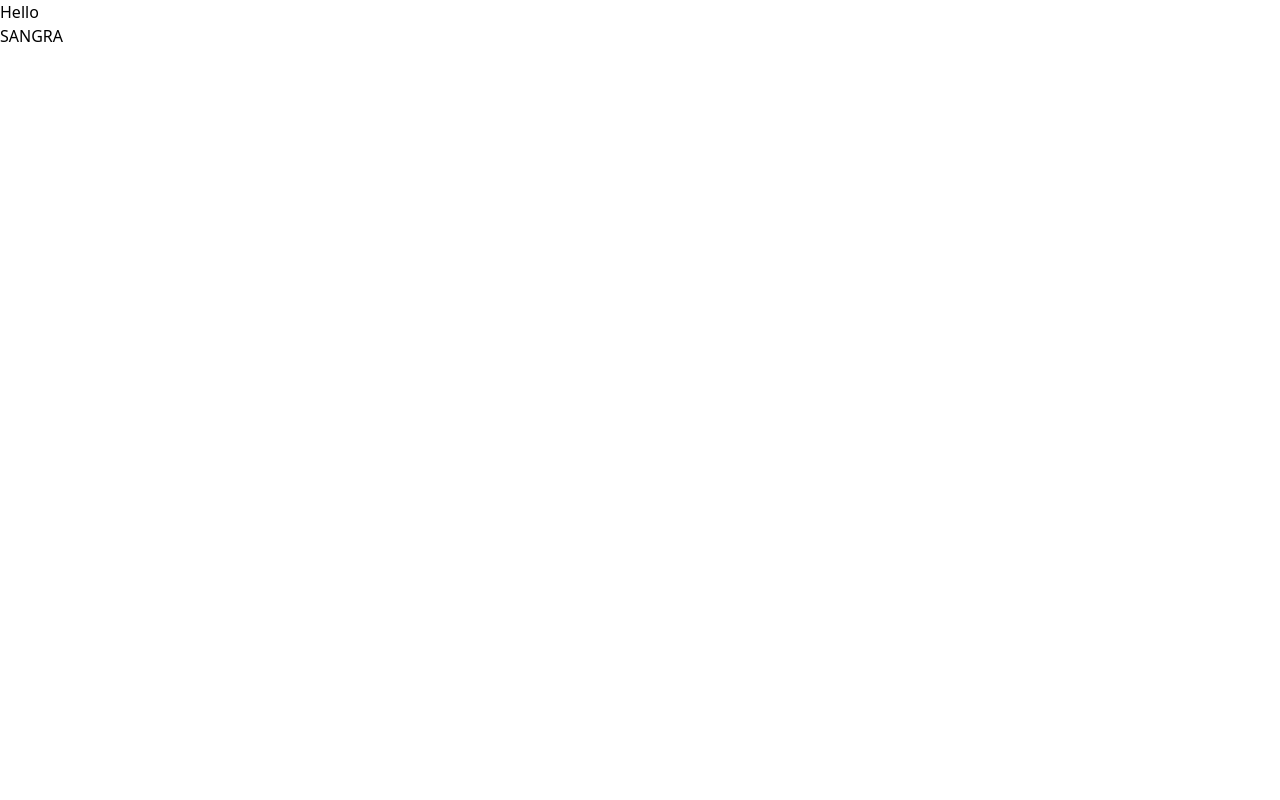
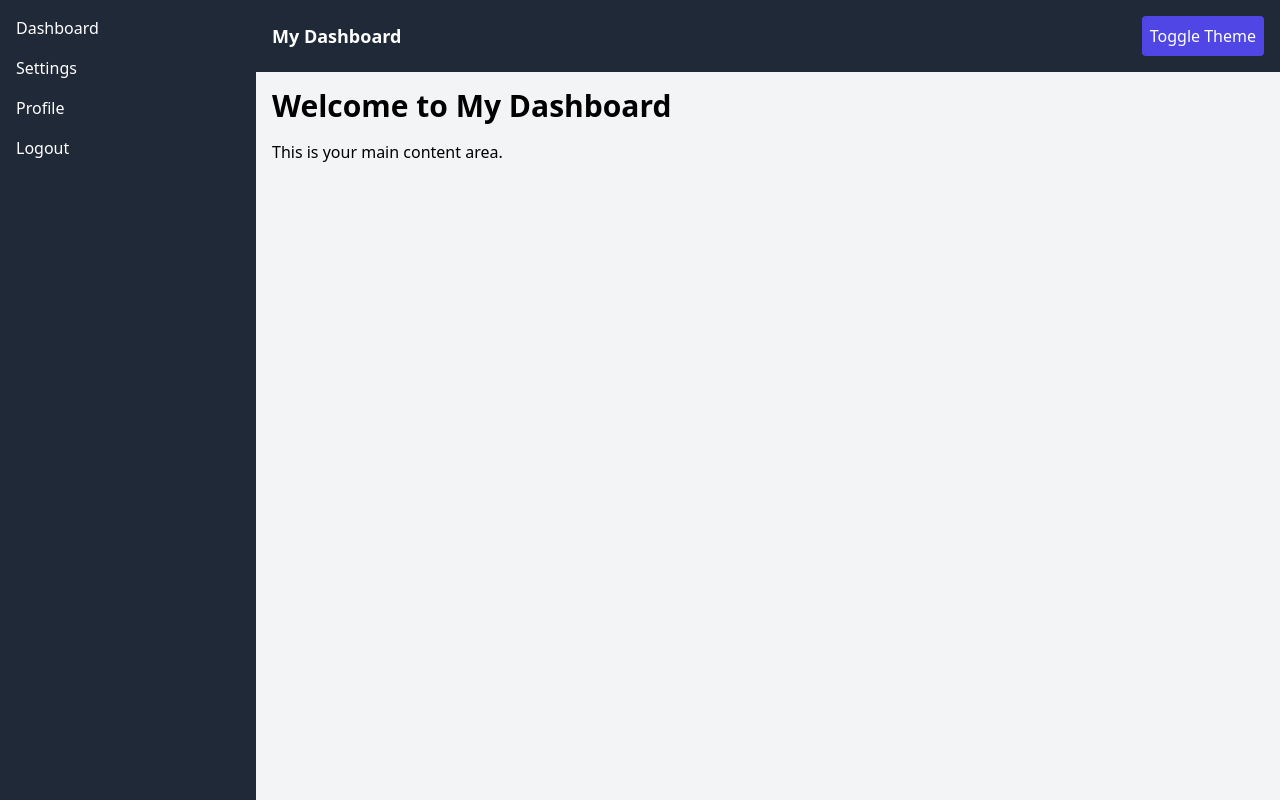
Before and after one commit to adilkadivala/hms, a React (Vite) app in the folder client/: page / in a window 1280 px wide. Built offline with nearby package versions, Linux system fonts and the light colour scheme.

Commit message:
creating a dashhboard own

```diff
--- a/client/src/App.jsx
+++ b/client/src/App.jsx
@@ -1,9 +1,11 @@
+import { BrowserRouter } from "react-router-dom";
+import Pathes from "./routes/Pathes";
+
 function App() {
   return (
-    <>
-      <h1>Hello </h1>
-      <h2>SANGRA</h2>
-    </>
+    <BrowserRouter>
+      <Pathes />
+    </BrowserRouter>
   );
 }
 
--- /dev/null
+++ b/client/src/pages/dashboard/Page.jsx
@@ -0,0 +1,14 @@
+// src/App.jsx
+import React from "react";
+import Layout from "./component/Main";
+
+function App() {
+  return (
+    <Layout>
+      <h1 className="text-3xl font-bold">Welcome to My Dashboard</h1>
+      <p className="mt-4">This is your main content area.</p>
+    </Layout>
+  );
+}
+
+export default App;
--- /dev/null
+++ b/client/src/pages/dashboard/component/Main.jsx
@@ -0,0 +1,27 @@
+// src/components/Layout.jsx
+import React, { useState } from "react";
+import Navbar from "../layout/Navbar";
+import Sidebar from "../layout/Sidebar";
+
+const Layout = ({ children }) => {
+  const [darkMode, setDarkMode] = useState(false);
+
+  const toggleTheme = () => {
+    setDarkMode(!darkMode);
+    document.documentElement.classList.toggle("dark", !darkMode);
+  };
+
+  return (
+    <div className={`flex h-screen ${darkMode ? "dark" : ""}`}>
+      <Sidebar />
+      <div className="flex-1 flex flex-col">
+        <Navbar toggleTheme={toggleTheme} />
+        <main className="bg-gray-100 dark:bg-gray-900 text-black dark:text-white p-4 flex-1 overflow-y-auto">
+          {children}
+        </main>
+      </div>
+    </div>
+  );
+};
+
+export default Layout;
--- /dev/null
+++ b/client/src/pages/dashboard/layout/Navbar.jsx
@@ -0,0 +1,16 @@
+
+const Navbar = ({ toggleTheme }) => {
+  return (
+    <nav className="bg-gray-800 text-white p-4 flex justify-between items-center">
+      <div className="text-lg font-bold">My Dashboard</div>
+      <button
+        onClick={toggleTheme}
+        className="bg-primary text-white p-2 rounded"
+      >
+        Toggle Theme
+      </button>
+    </nav>
+  );
+};
+
+export default Navbar;
--- /dev/null
+++ b/client/src/pages/dashboard/layout/Sidebar.jsx
@@ -0,0 +1,30 @@
+const Sidebar = () => {
+  return (
+    <div className="bg-gray-800 text-white h-full w-64 p-4">
+      <ul>
+        <li className="mb-4">
+          <a href="#" className="text-white">
+            Dashboard
+          </a>
+        </li>
+        <li className="mb-4">
+          <a href="#" className="text-white">
+            Settings
+          </a>
+        </li>
+        <li className="mb-4">
+          <a href="#" className="text-white">
+            Profile
+          </a>
+        </li>
+        <li className="mb-4">
+          <a href="#" className="text-white">
+            Logout
+          </a>
+        </li>
+      </ul>
+    </div>
+  );
+};
+
+export default Sidebar;
--- /dev/null
+++ b/client/src/routes/Pathes.jsx
@@ -0,0 +1,12 @@
+import { Routes, Route } from "react-router-dom";
+import Page from "../pages/dashboard/Page";
+
+const Pathes = () => {
+  return (
+    <Routes>
+      <Route path="/" element={<Page />} />
+    </Routes>
+  );
+};
+
+export default Pathes;
--- a/client/tailwind.config.js
+++ b/client/tailwind.config.js
@@ -1,8 +1,14 @@
-/** @type {import('tailwindcss').Config} */
-export default {
-  content: ["./index.html", "./src/**/*.{js,ts,jsx,tsx}"],
+module.exports = {
+  darkMode: "class", // Enable dark mode using a class
+  content: ["./src/**/*.{js,jsx,ts,tsx}"],
   theme: {
-    extend: {},
+    extend: {
+      colors: {
+        primary: "#4F46E5",
+        secondary: "#6B7280",
+        // Add more colors if needed
+      },
+    },
   },
   plugins: [],
 };
```
